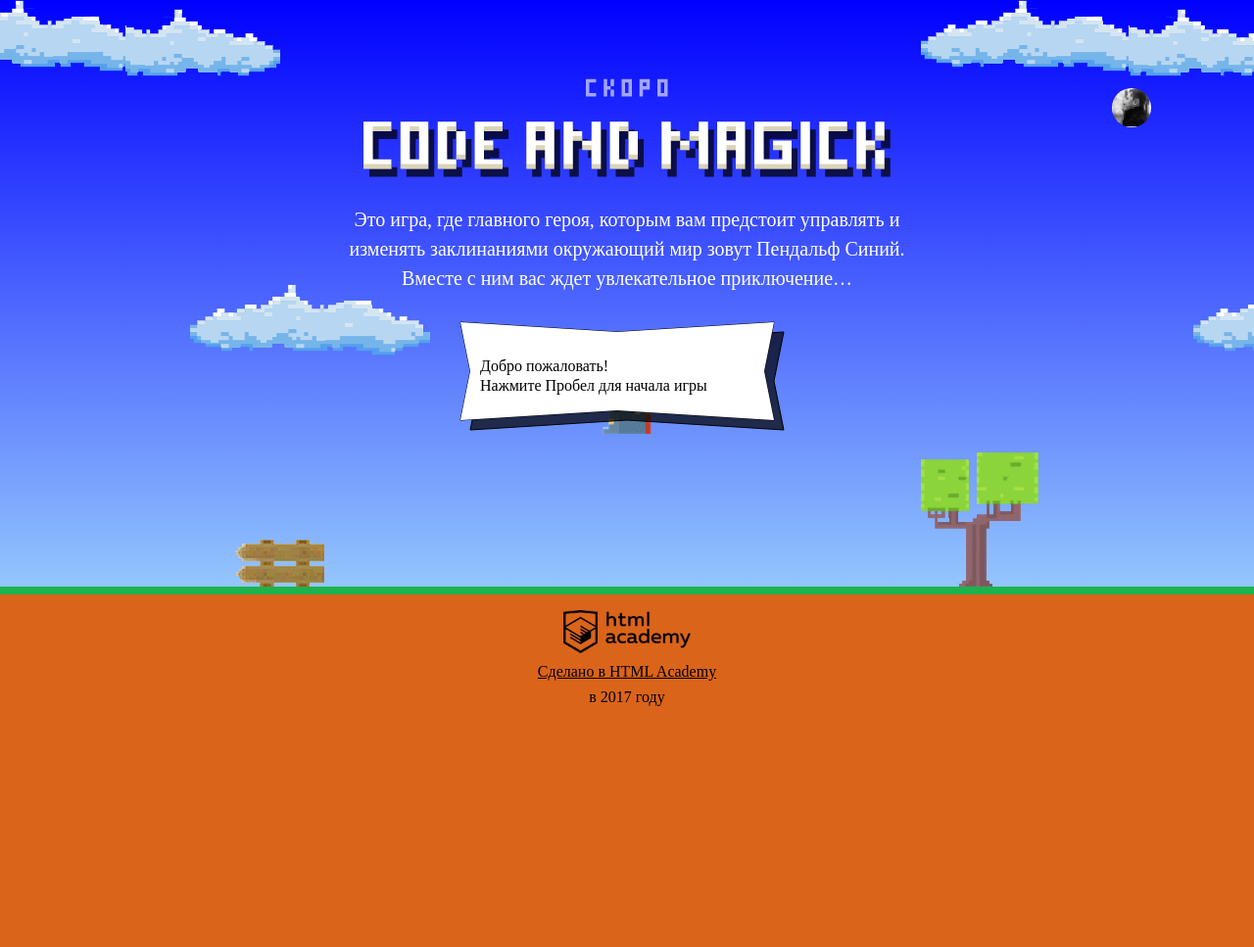
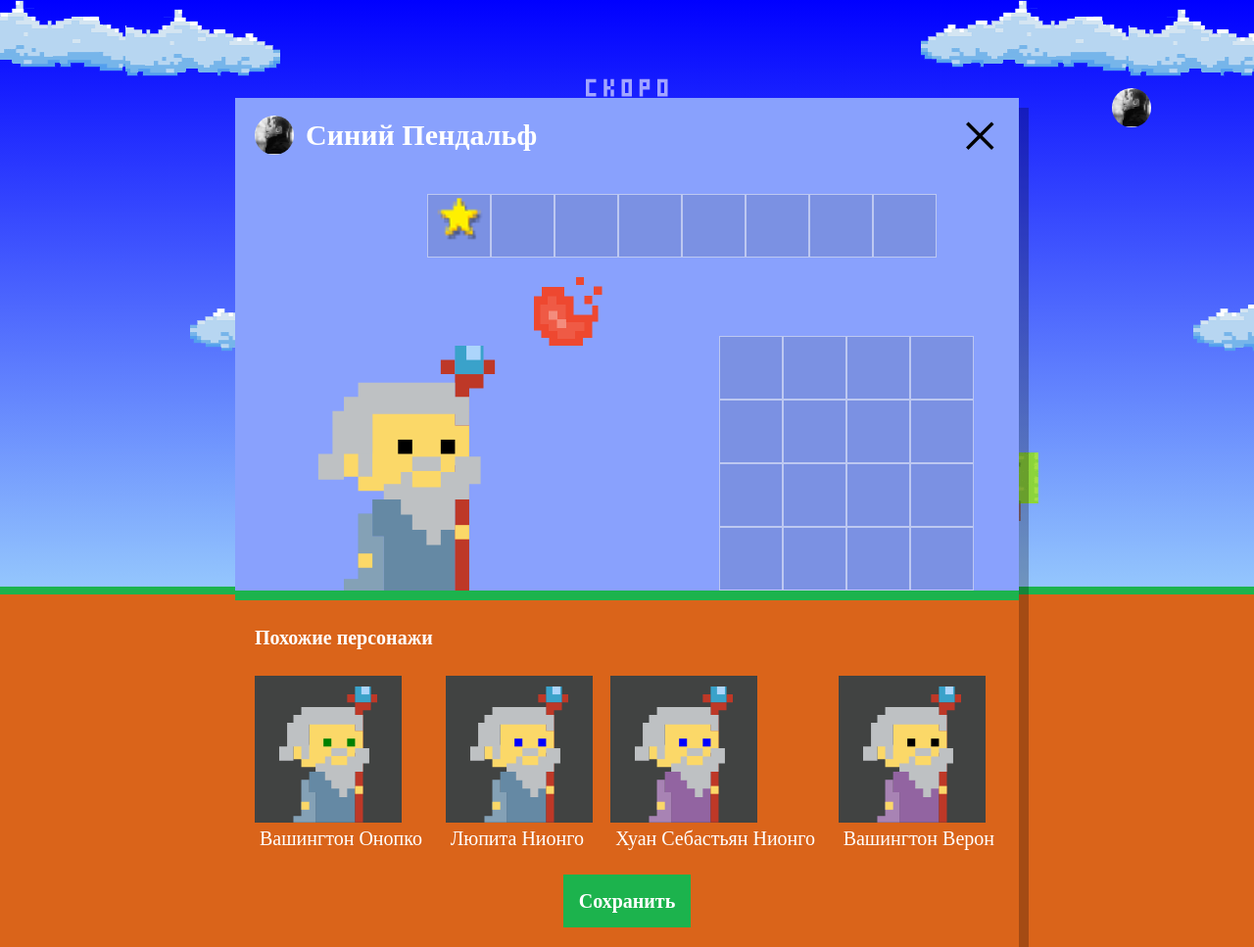
Before and after one commit to lillolin/406957-code-and-magick, a website: page index.html in a window 1280 px wide. Shown: the whole page at 98% size. Before the commit the page ends 800 px from the top, so only its background shows below. Drawn offline with Linux system fonts and the light colour scheme; a web font is replaced by a local one.

Commit message:
Add setup - file

```diff
--- a/index.html
+++ b/index.html
@@ -199,5 +199,7 @@
 
 <script src="js/game.js"></script>
 
+<script src="js/setup.js"></script>
+
 </body>
 </html>
--- /dev/null
+++ b/js/setup.js
@@ -0,0 +1,48 @@
+'use strict';
+
+var userDialog = document.querySelector('.setup');
+userDialog.classList.remove('hidden');
+
+document.querySelector('.setup-similar').classList.remove('hidden');
+
+var similarListElement = document.querySelector('.setup-similar-list');
+var similarWizardTemplate = document.querySelector('#similar-wizard-template').content;
+
+
+var wizardName = ['Иван', 'Хуан Себастьян', 'Мария', 'Кристоф', 'Виктор', 'Юлия', 'Люпита', 'Вашингтон'];
+var family = ['да Марья', 'Верон', 'Мирабелла', 'Вальц', 'Онопко', 'Топольницкая', 'Нионго', 'Ирвинг'];
+var coatColor = ['rgb(101, 137, 164)', 'rgb(241, 43, 107)', 'rgb(146, 100, 161)', 'rgb(56, 159, 117)', 'rgb(215, 210, 55)', 'rgb(0, 0, 0)'];
+var eyesColor = ['black', 'red', 'blue', 'yellow', 'green'];
+
+var wizards = [
+    {
+      name: wizardName[Math.floor(Math.random() *wizardName.length)] + ' ' + family[Math.floor(Math.random() *8)],
+      coatColor: coatColor[Math.floor(Math.random() *coatColor.length)],
+      eyesColor: eyesColor[Math.floor(Math.random() *eyesColor.length)],
+    },
+    {
+      name: wizardName[Math.floor(Math.random() *wizardName.length)] + ' ' + family[Math.floor(Math.random() *8)],
+      coatColor: coatColor[Math.floor(Math.random() *coatColor.length)],
+      eyesColor: eyesColor[Math.floor(Math.random() *eyesColor.length)],
+    },
+    {
+      name: wizardName[Math.floor(Math.random() *wizardName.length)] + ' ' + family[Math.floor(Math.random() *8)],
+      coatColor: coatColor[Math.floor(Math.random() *coatColor.length)],
+      eyesColor: eyesColor[Math.floor(Math.random() *eyesColor.length)],
+    },
+    {
+      name: wizardName[Math.floor(Math.random() *wizardName.length)] + ' ' + family[Math.floor(Math.random() *8)],
+      coatColor: coatColor[Math.floor(Math.random() *coatColor.length)],
+      eyesColor: eyesColor[Math.floor(Math.random() *eyesColor.length)],
+    },
+];
+
+for (var i = 0; i < wizards.length; i++) {
+  var wizardElement = similarWizardTemplate.cloneNode(true);
+
+  wizardElement.querySelector('.setup-similar-label').textContent = wizards[i].name;
+  wizardElement.querySelector('.wizard-eyes').style.fill = wizards[i].eyesColor;
+  wizardElement.querySelector('.wizard-coat').style.fill = wizards[i].coatColor;
+
+  similarListElement.appendChild(wizardElement);
+}
```
